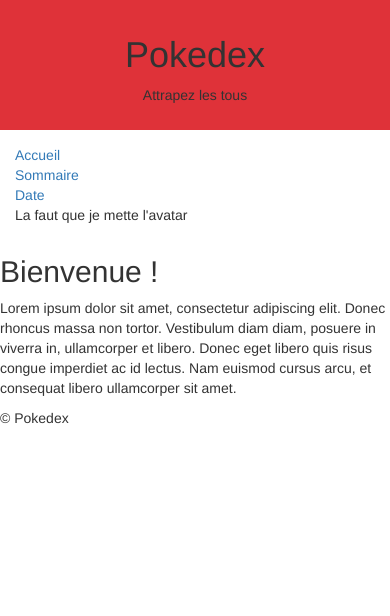
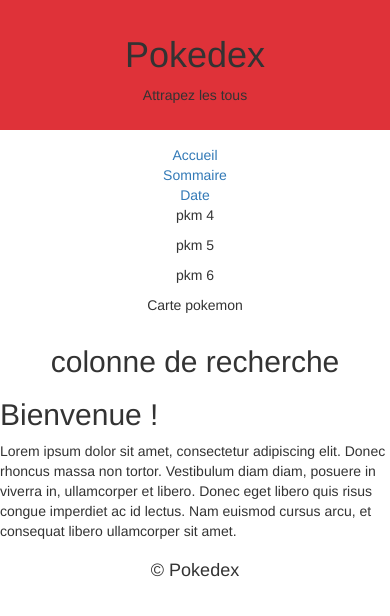
Before and after one commit to Nikuto/Archi_Web, a Django app: page / in a window 390 px wide. Shown: the top 616 px of the page. Run offline with Django 3.2, Linux system fonts and the light colour scheme; some libraries are stand-ins or nearby versions.

Commit message:
structure plus ou moins final

```diff
--- a/Pokoko/pokedex/templates/pokedex/acceuil.html
+++ b/Pokoko/pokedex/templates/pokedex/acceuil.html
@@ -1,6 +1,6 @@
 {% extends "base.html" %}
 
-{% block title %}Ma page d'accueil{% endblock %}
+{% block title %}Mon super pokedex{% endblock %}
 
 {% block content %}
 
--- a/Pokoko/templates/base.html
+++ b/Pokoko/templates/base.html
@@ -6,7 +6,7 @@
 
    <link rel="stylesheet" href="/static/css/bootstrap.css" />
 
-   <title>{% block title %}Mon super pokedex{% endblock %}</title>
+   <title>{% block title %}{% endblock %}</title>
 
 </head>
 
@@ -19,37 +19,49 @@
 
   </div>
 
-  <div class="container">
+  <div class="container text-center">
     <div class="row">
 
           {% block nav %}
-
-            <div class="col-sm-3"><a href="{% url 'index' %}" ">Accueil</a></div>
-
-            <div class="col-sm-3"><a href="{% url 'sommaire' %}">Sommaire</a></div>
-
-            <div class="col-sm-3"><a href="{% url 'afficher_date' %}">Date</a></div>
-
-            <div class="col-sm-3"><p>La faut que je mette l'avatar </p></a></div>
-
+            <div class="col-sm-10">
+              <div class="col-sm-2"><a href="{% url 'index' %}" ">Accueil</a></div>
+              <div class="col-sm-2"><a href="{% url 'sommaire' %}">Sommaire</a></div>
+              <div class="col-sm-2"><a href="{% url 'afficher_date' %}">Date</a></div>
+              <div class="col-sm-2"><p>pkm 4 </p></div>
+              <div class="col-sm-2"><p>pkm 5 </p></div>
+              <div class="col-sm-2"><p>pkm 6 </p></div>
+            </div>
+            <div class="col-sm-2">
+            <p>Carte pokemon</p>
+            </div>
            {% endblock %}
-
+    </div>
   </div>
 
+    <div class="row">
 
+      <div class="col-sm-3 text-center">
+      <h2> colonne de recherche </h2>
       </div>
-  <div>
 
+      <div class="col-sm-9">
         <section id="content">
 
           {% block content %}{% endblock %}
 
         </section>
+      </div>
 
     </div>
-
-<footer>&copy; Pokedex</footer>
-
+<div class="footer text-center">
+  <div class="container">
+    <div class="row">
+      <div class="col-sm-12">
+        <h4>&copy; Pokedex</h4>
+      </div>
+    </div>
+  </div>
+</div>
 </body>
 
 </html>
```
Lines whose indentation alone changed are shown as unchanged.
